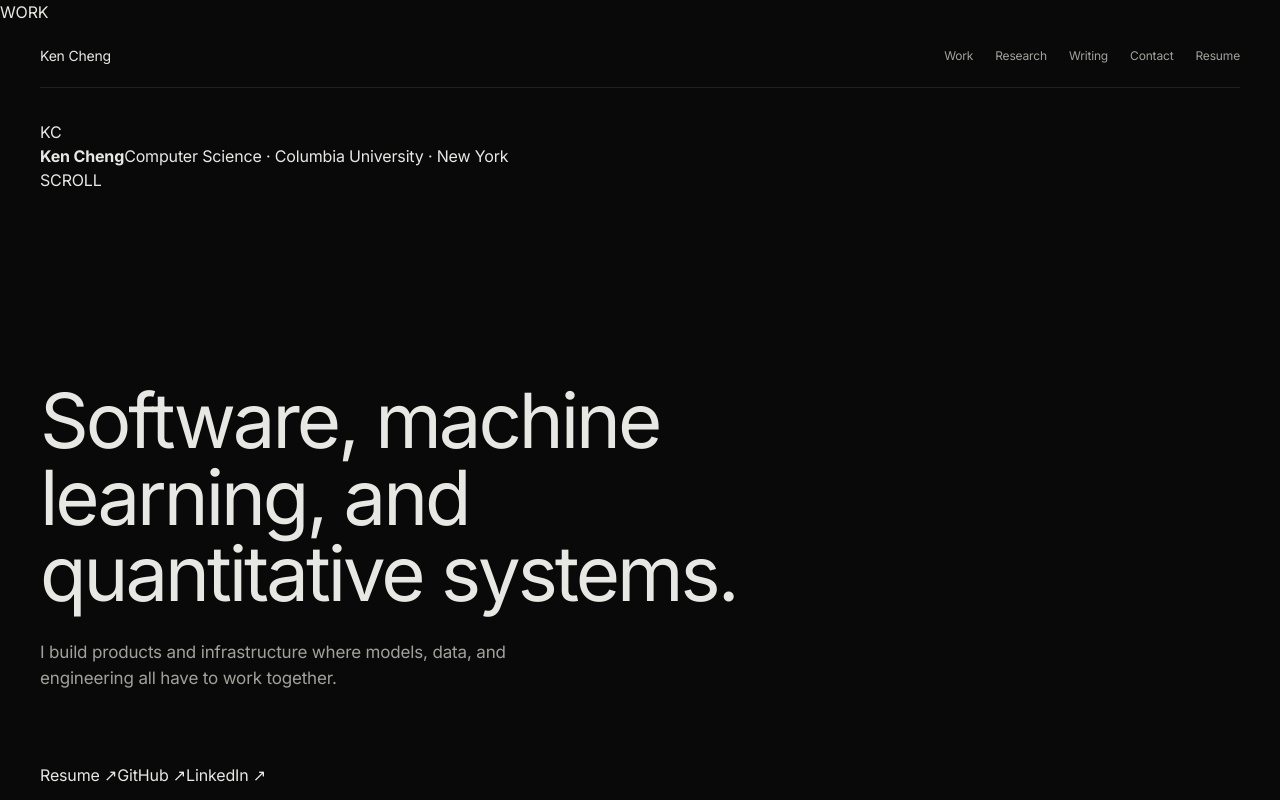
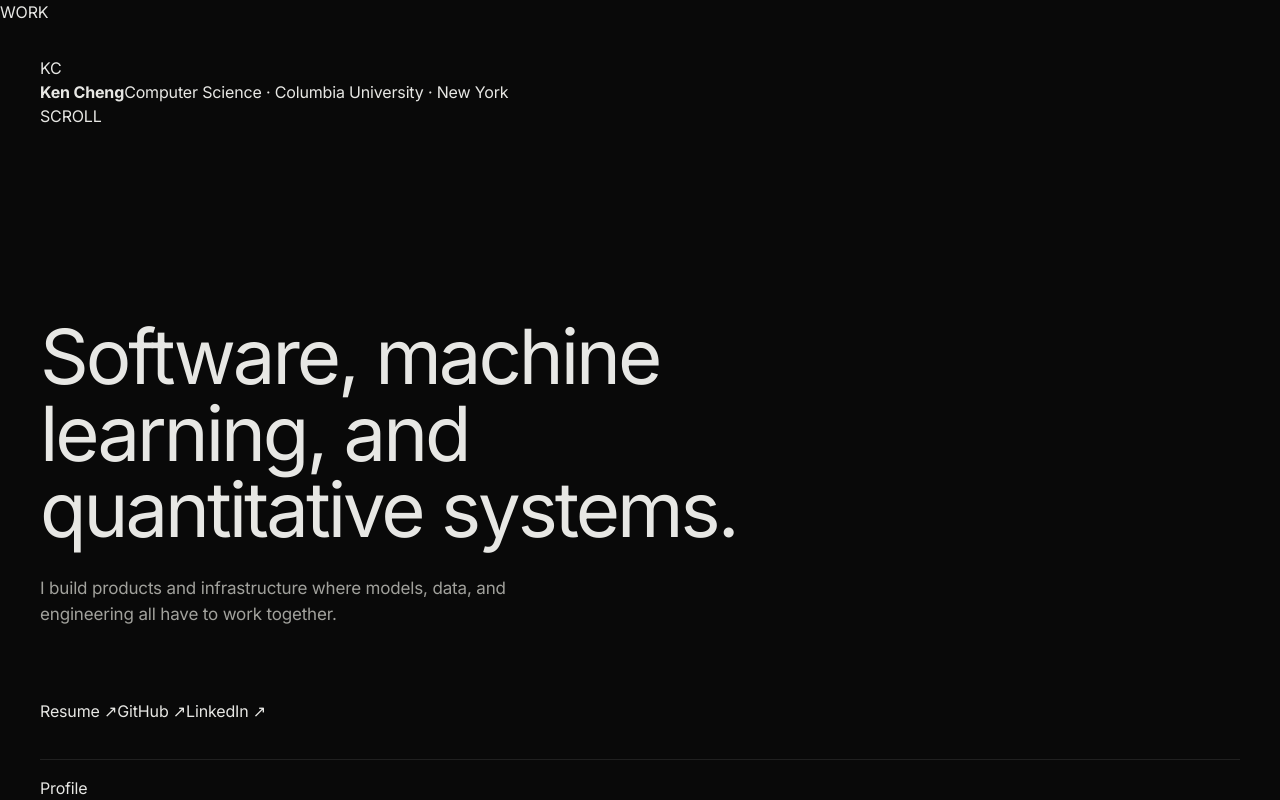
Before and after one commit to kenchengkc/personal-website, a Next.js app: page / in a window 1280 px wide. Shown: the top 800 px of the page. Built offline with nearby package versions, Linux system fonts and the light colour scheme.

Commit message:
Remove homepage top nav chrome

```diff
--- a/app/page.tsx
+++ b/app/page.tsx
@@ -1,4 +1,3 @@
-import { Nav } from "@/components/sections/Nav";
 import { Hero } from "@/components/sections/Hero";
 import { About } from "@/components/sections/About";
 import { Projects } from "@/components/sections/Projects";
@@ -9,7 +8,6 @@ import { Footer } from "@/components/sections/Footer";
 export default function HomePage() {
   return (
     <>
-      <Nav />
       <main className="site-main">
         <Hero />
         <About />
```
